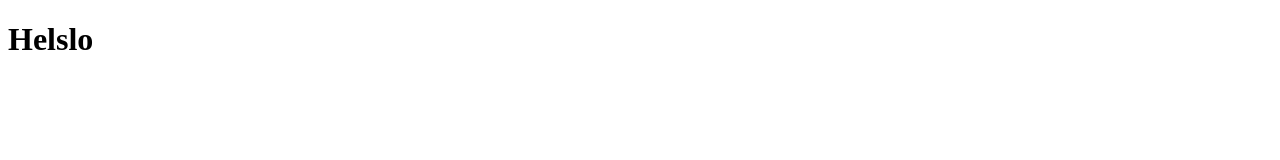
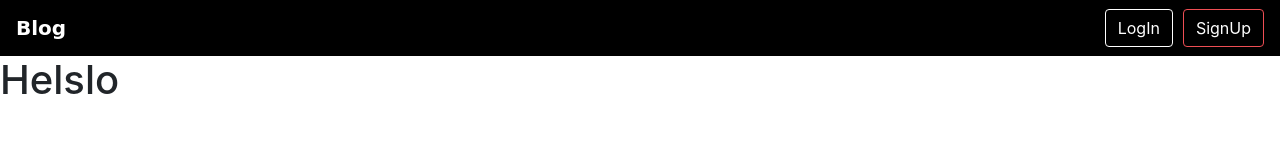
Before and after one commit to Thommzy/Blog, a plain HTML site: page public/index.html in a window 1280 px wide. Drawn offline with Linux system fonts and the light colour scheme.

Commit message:
I added NavBar

```diff
--- /dev/null
+++ b/public/css/index.css
@@ -0,0 +1,17 @@
+.topNav {
+  background: black !important;
+}
+.logo {
+  color: #fff !important;
+  font-family: cursive;
+  font-weight: 700;
+}
+.logInButton {
+  border: 1px solid #fff;
+  margin-right: 10px;
+  color: #fff;
+}
+.signUpButton {
+  border: 1px solid #ee4e54;
+  color: #fff;
+}
--- a/public/index.html
+++ b/public/index.html
@@ -4,9 +4,23 @@
     <meta charset="UTF-8" />
     <meta name="viewport" content="width=device-width, initial-scale=1.0" />
     <meta http-equiv="X-UA-Compatible" content="ie=edge" />
+    <link rel="stylesheet" href="css/bootstrap.min.css" />
+    <link rel="stylesheet" href="css/index.css" />
+    <script type="text/javascript" src="js/bootstrap.min.js"></script>
     <title>Blog</title>
   </head>
   <body>
+    <nav class="navbar navbar-light bg-light topNav">
+      <a class="navbar-brand logo">Blog</a>
+      <form class="form-inline">
+        <button class="btn logInButton" type="submit">
+          LogIn
+        </button>
+        <button class="btn signUpButton" type="submit">
+          SignUp
+        </button>
+      </form>
+    </nav>
     <h1>Helslo</h1>
   </body>
 </html>
```
Also changed, not shown: public/css/bootstrap.min.css (added), public/js/bootstrap.min.js (added), 2 other files.
